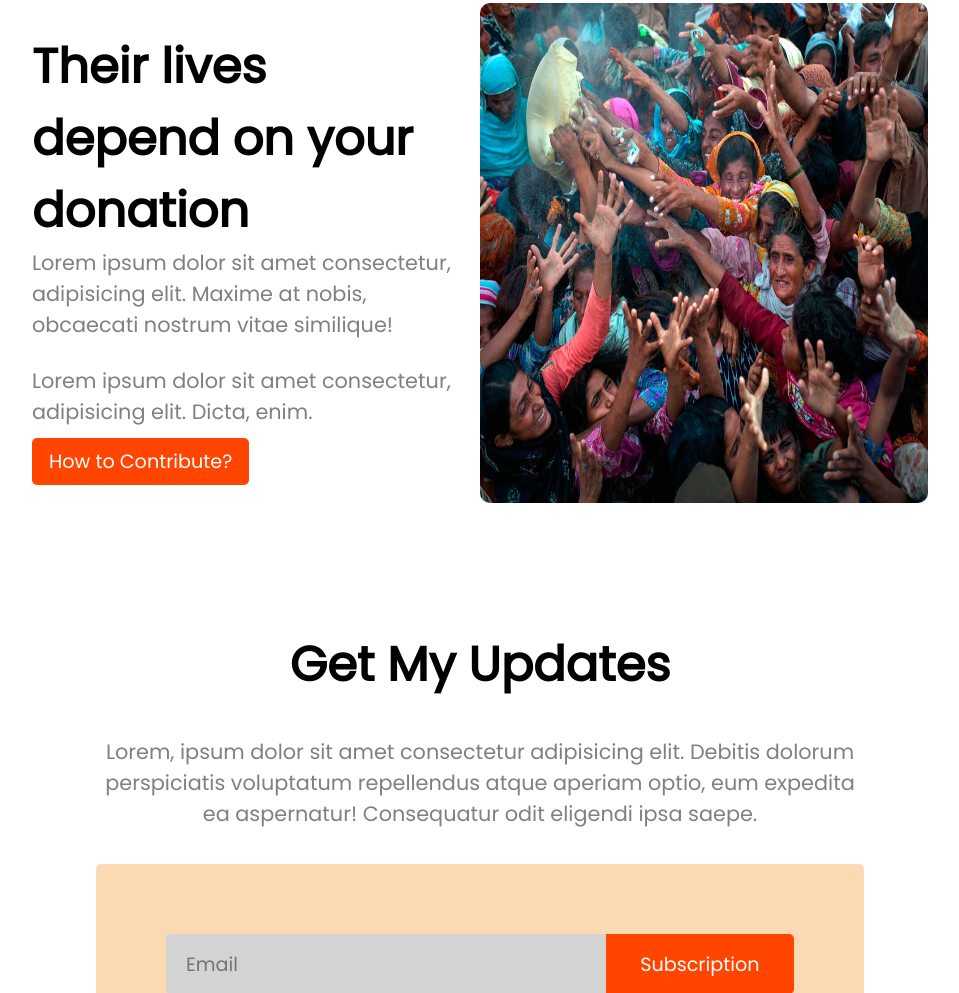
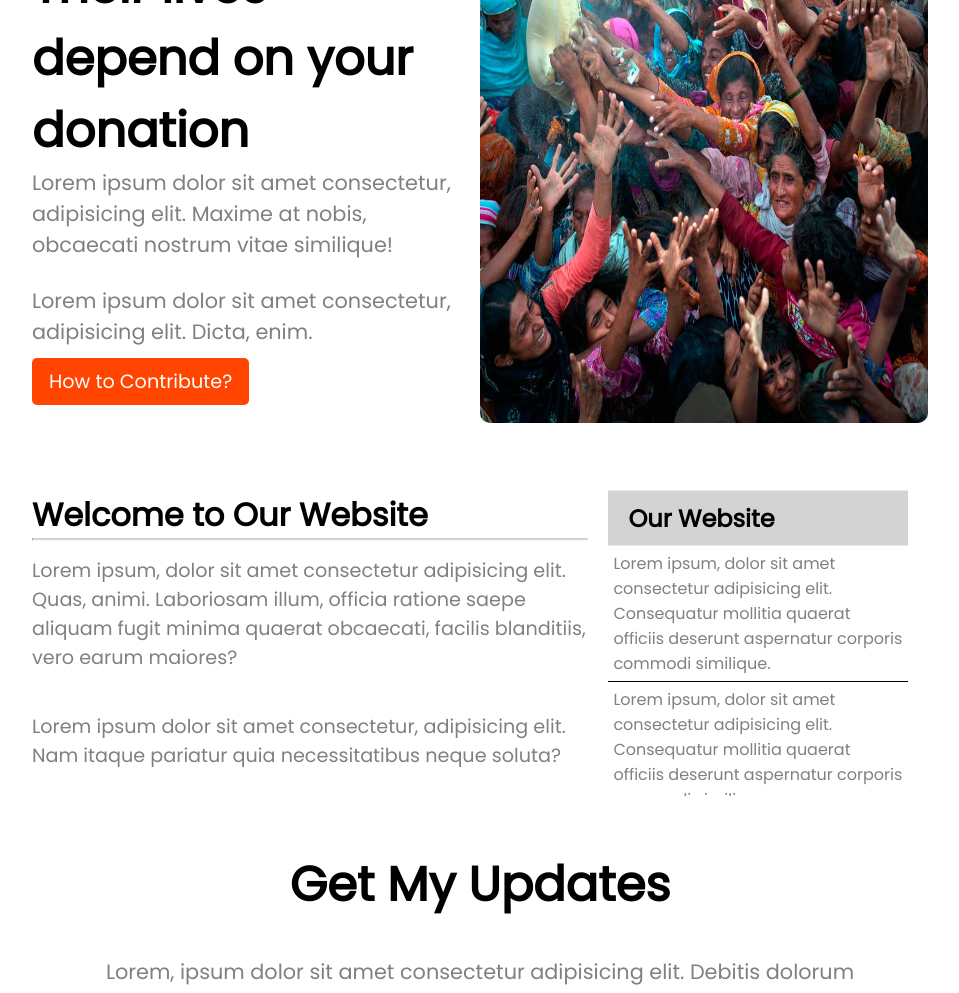
Before and after one commit to WalidurTanjim/my_first_portfolio, a plain HTML site: page index.html in a window 1280 px wide. Shown: the part 2467-3460 px from the top of the page, without its empty margins (160-1119 px from the left). Drawn offline with Linux system fonts and the light colour scheme.

Commit message:
added full website

```diff
--- a/index.html
+++ b/index.html
@@ -94,6 +94,31 @@
 
 
 
+    <section id="welcome">
+        <div class="inner_welcome">
+            <div class="welcome_content">
+                <h1 class="welcome_title">Welcome to Our Website</h1><hr>
+                <p class="welcome_para welcome_p1">Lorem ipsum, dolor sit amet consectetur adipisicing elit. Quas, animi. Laboriosam illum, officia ratione saepe aliquam fugit minima quaerat obcaecati, facilis blanditiis, vero earum maiores?</p>
+                <br>
+                <p class="welcome_para welcome_p2">Lorem ipsum dolor sit amet consectetur, adipisicing elit. Nam itaque pariatur quia necessitatibus neque soluta?</p>
+            </div>
+
+            <div class="welcome_services">
+                <h2 class="welcome_s_h2">Our Website</h2>
+                <div class="scroll_bar">
+                    <div class="service_item">Lorem ipsum, dolor sit amet consectetur adipisicing elit. Consequatur mollitia quaerat officiis deserunt aspernatur corporis commodi similique.</div>
+                    <div class="service_item">Lorem ipsum, dolor sit amet consectetur adipisicing elit. Consequatur mollitia quaerat officiis deserunt aspernatur corporis commodi similique.</div>
+                    <div class="service_item">Lorem ipsum, dolor sit amet consectetur adipisicing elit. Consequatur mollitia quaerat officiis deserunt aspernatur corporis commodi similique.</div>
+                    <div class="service_item">Lorem ipsum, dolor sit amet consectetur adipisicing elit. Consequatur mollitia quaerat officiis deserunt aspernatur corporis commodi similique.</div>
+                    <div class="service_item">Lorem ipsum, dolor sit amet consectetur adipisicing elit. Consequatur mollitia quaerat officiis deserunt aspernatur corporis commodi similique.</div>
+                    <div class="service_item">Lorem ipsum, dolor sit amet consectetur adipisicing elit. Consequatur mollitia quaerat officiis deserunt aspernatur corporis commodi similique.</div>
+                </div>
+            </div>
+        </div>
+    </section>
+
+
+
     <section id="email">
         <div class="inner_email">
             <h1 class="email_h1" style="text-align: center;">Get My Updates</h1>
--- a/style.css
+++ b/style.css
@@ -129,7 +129,7 @@ a{
     border: 1px solid transparent;
     width: 200px;
     text-align: center;
-    margin: 20px 0 0 0;
+    margin: 20px auto;
 }
 
 
@@ -138,7 +138,7 @@ a{
 /*    donate_plan css start    */
 #donate_plan{
     width: 100%;
-    height: 100vh;
+    height: 90vh;
     position: relative;
 }
 #donate_plan .inner_plan{
@@ -246,6 +246,58 @@ a{
 
 
 
+/*    welcome css start     */
+#welcome{
+    width: 100%;
+    /* padding: 100px 0; */
+    position: relative;
+    height: 300px;
+    /* margin: 100px 0; */
+}
+#welcome .inner_welcome{
+    width: 70%;
+    content: "";
+    position: absolute;
+    top: 50%;
+    left: 50%;
+    transform: translate(-50%, -50%);
+    display: flex;
+    justify-content: space-between;
+}
+#welcome .inner_welcome .welcome_content{
+    width: 65%;
+    height: 100%;
+}
+#welcome .inner_welcome .welcome_content .welcome_title{
+    font-size: 2rem;
+}
+#welcome .inner_welcome .welcome_content .welcome_para{
+    font-size: 1.2rem;
+    color: #808080;
+    padding-top: 15px;
+}
+#welcome .inner_welcome .welcome_services{
+    width: 35%;
+    height: 100%;
+    margin: 0 20px;
+    /* overflow-y: scroll; */
+}
+#welcome .inner_welcome .welcome_services .welcome_s_h2{
+    background-color: #d3d3d3;
+    padding: 10px 20px;
+}
+#welcome .inner_welcome .welcome_services .scroll_bar{
+    overflow-y: scroll;
+    height: 250px;
+}
+#welcome .inner_welcome .welcome_services .service_item{
+    padding: 5px 5px;
+    color: #808080;
+    border-bottom: 1.5px solid #000000;
+}
+
+
+
 
 /*    email css start    */
 #email{
```
